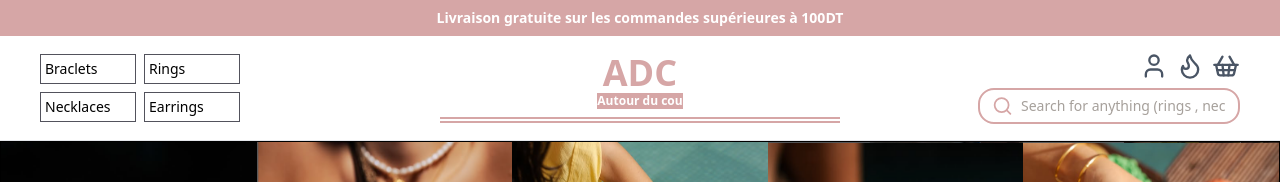
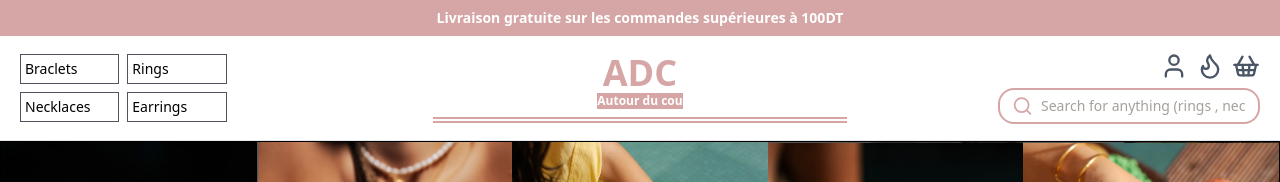
Before and after one commit to ba9hh/adc, a React (Vite) app in the folder frontend/: page / in a window 1280 px wide. Shown: the top 182 px of the page. Built offline with nearby package versions, Linux system fonts and the light colour scheme.

Commit message:
first commit

```diff
--- a/frontend/src/components/HomeHeader.jsx
+++ b/frontend/src/components/HomeHeader.jsx
@@ -23,7 +23,7 @@ const HomeHeader = () => {
           Livraison gratuite sur les commandes supérieures à 100DT
         </h1>
       </div>
-      <div className="px-2 md:px-10 pb-2 pt-4 grid grid-cols-3 items-center">
+      <div className="px-2 md:px-5 pb-2 pt-4 grid grid-cols-3 items-center">
         <div className="hidden md:grid grid-cols-2 gap-2 w-1/2">
           <Link
             to="/c/bracelets"
```
